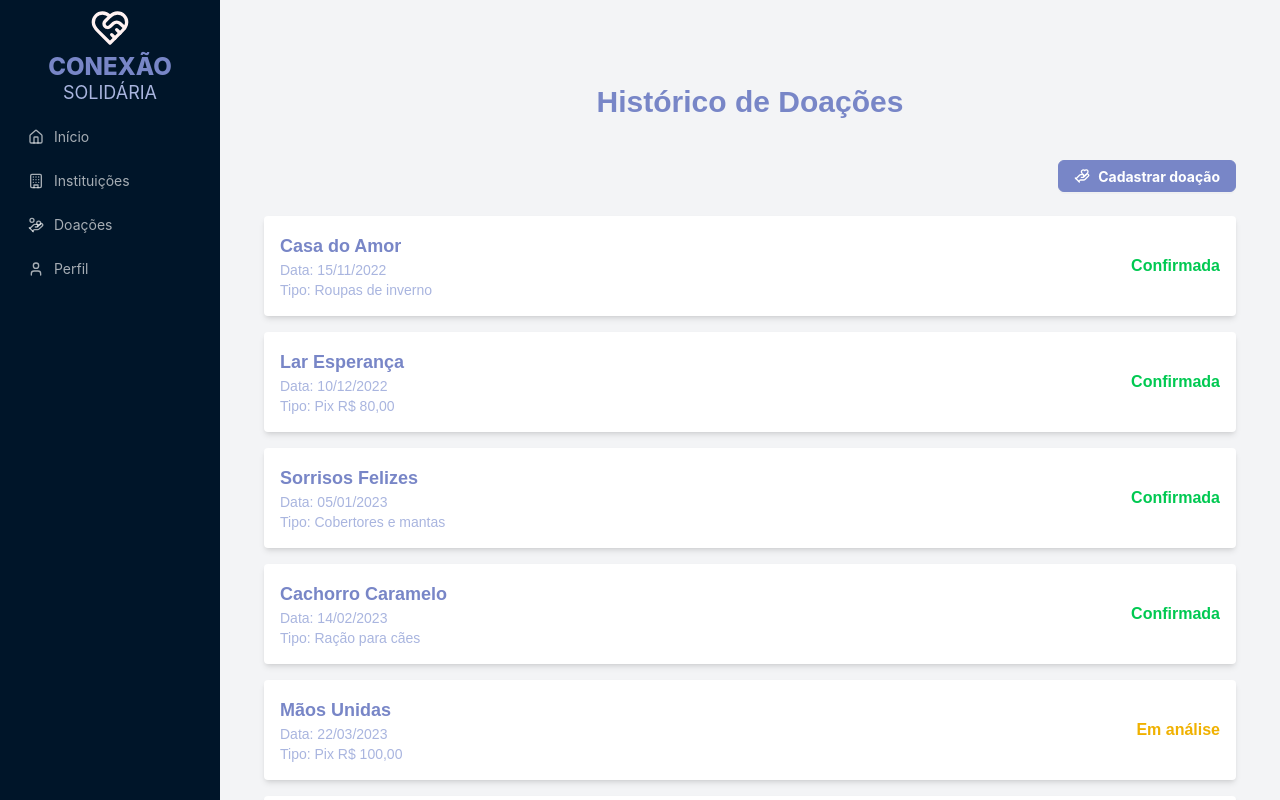
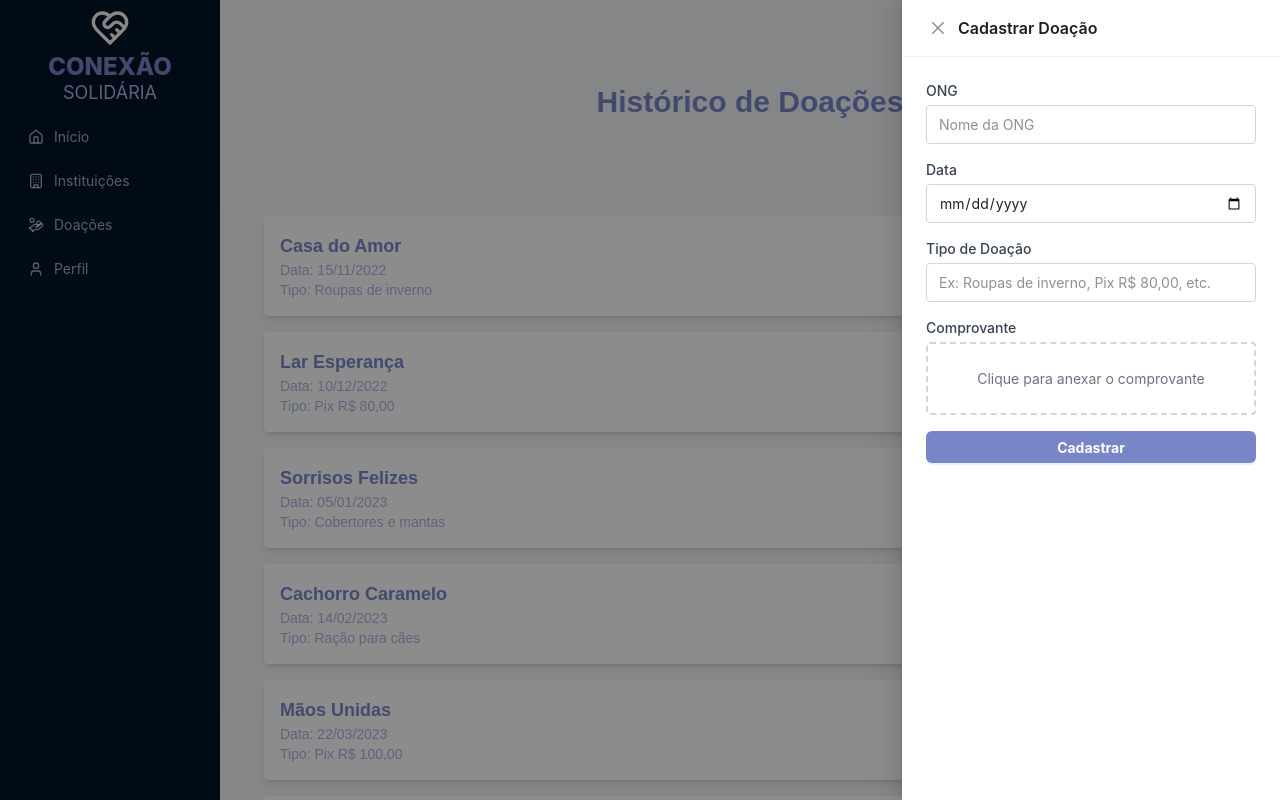
Before and after one commit to RamonPeixe/conexao-solidaria, a React (Vite) app: page /doacoes in a window 1280 px wide. Both pictures are taken after a click on the button "Cadastrar doação". Built offline with nearby package versions, Linux system fonts and the light colour scheme.

Commit message:
feat: adicona drawers

```diff
--- a/src/presentation/pages/Doacoes/index.tsx
+++ b/src/presentation/pages/Doacoes/index.tsx
@@ -1,7 +1,10 @@
-import { Button } from "antd";
+import { useState } from "react";
+import { Button, Drawer } from "antd";
 import { HandHeart } from "lucide-react";
 
 const Doacoes = () => {
+  const [drawerVisible, setDrawerVisible] = useState(false);
+
   const doacoes = [
     {
       ong: "Casa do Amor",
@@ -77,6 +80,7 @@ const Doacoes = () => {
           className="!bg-[#7886C7] !border-[#7886C7] !text-white !font-bold
                      !flex !items-center !justify-center gap-2
                      hover:!bg-[#A9B5DF] hover:!border-[#A9B5DF]"
+          onClick={() => setDrawerVisible(true)}
         >
           <HandHeart size={16} />
           Cadastrar doação
@@ -109,6 +113,70 @@ const Doacoes = () => {
           </div>
         ))}
       </div>
+
+      <Drawer
+        title="Cadastrar Doação"
+        placement="right"
+        onClose={() => setDrawerVisible(false)}
+        open={drawerVisible}
+      >
+        <div className="space-y-4">
+          <div>
+            <label className="block text-sm font-medium text-gray-700">
+              ONG
+            </label>
+            <input
+              type="text"
+              className="mt-1 block w-full border border-gray-300 rounded px-3 py-2"
+              placeholder="Nome da ONG"
+            />
+          </div>
+          <div>
+            <label className="block text-sm font-medium text-gray-700">
+              Data
+            </label>
+            <input
+              type="date"
+              className="mt-1 block w-full border border-gray-300 rounded px-3 py-2"
+            />
+          </div>
+          <div>
+            <label className="block text-sm font-medium text-gray-700">
+              Tipo de Doação
+            </label>
+            <input
+              type="text"
+              className="mt-1 block w-full border border-gray-300 rounded px-3 py-2"
+              placeholder="Ex: Roupas de inverno, Pix R$ 80,00, etc."
+            />
+          </div>
+          <div>
+            <label className="block text-sm font-medium text-gray-700">
+              Comprovante
+            </label>
+            <label
+              htmlFor="comprovante"
+              className="mt-1 block w-full border-2 border-dashed border-gray-300 rounded px-3 py-6 text-center cursor-pointer text-gray-500 hover:bg-gray-100"
+            >
+              Clique para anexar o comprovante
+              <input
+                id="comprovante"
+                type="file"
+                className="hidden"
+                accept="image/*,application/pdf"
+              />
+            </label>
+          </div>
+          <div>
+            <Button
+              type="primary"
+              className="w-full !bg-[#7886C7] hover:!bg-[#A9B5DF] !font-bold"
+            >
+              Cadastrar
+            </Button>
+          </div>
+        </div>
+      </Drawer>
     </div>
   );
 };
--- a/src/presentation/pages/Perfil/Index.tsx
+++ b/src/presentation/pages/Perfil/Index.tsx
@@ -1,13 +1,20 @@
-import { Button } from "antd";
+import { useState } from "react";
+import { Button, Drawer } from "antd";
 import { UserCircle } from "lucide-react";
+import qrPix from "../../../shared/assets/qrcode-pix.png";
 
 const Perfil = () => {
+  const [drawerVisible, setDrawerVisible] = useState(false);
+  const [depositMethod, setDepositMethod] = useState("cartao");
+
   return (
     <div className="py-16 px-6 bg-gray-100 min-h-screen">
       <div className="p-6 bg-white rounded shadow-md max-w-md mx-auto">
         <div className="flex flex-col items-center">
           <UserCircle size={100} className="text-[#A9B5DF]" />
-          <h2 className="text-2xl font-bold text-[#7886C7] mt-4">João da Silva</h2>
+          <h2 className="text-2xl font-bold text-[#7886C7] mt-4">
+            João da Silva
+          </h2>
           <p className="text-[#A9B5DF]">Idade: 30 anos</p>
         </div>
 
@@ -29,8 +36,8 @@ const Perfil = () => {
           </p>
           <Button
             size="middle"
-            className="!bg-[#7886C7] !border-[#7886C7] !text-white !font-bold
-                       hover:!bg-[#A9B5DF] hover:!border-[#A9B5DF]"
+            className="!bg-[#7886C7] !border-[#7886C7] !text-white !font-bold hover:!bg-[#A9B5DF] hover:!border-[#A9B5DF]"
+            onClick={() => setDrawerVisible(true)}
           >
             Depositar
           </Button>
@@ -42,6 +49,96 @@ const Perfil = () => {
           </Button>
         </div>
       </div>
+
+      <Drawer
+        title="Depositar"
+        placement="right"
+        onClose={() => setDrawerVisible(false)}
+        open={drawerVisible}
+      >
+        <div className="mb-4 flex space-x-4">
+          <button
+            onClick={() => setDepositMethod("cartao")}
+            className={`cursor-pointer px-4 py-2 rounded ${
+              depositMethod === "cartao"
+                ? "bg-[#7886C7] text-white"
+                : "bg-gray-200 text-gray-700"
+            }`}
+          >
+            Cartão de Crédito
+          </button>
+          <button
+            onClick={() => setDepositMethod("pix")}
+            className={`cursor-pointer px-4 py-2 rounded ${
+              depositMethod === "pix"
+                ? "bg-[#7886C7] text-white"
+                : "bg-gray-200 text-gray-700"
+            }`}
+          >
+            PIX
+          </button>
+        </div>
+
+        {depositMethod === "pix" ? (
+          <div className="flex flex-col items-center">
+            <p className="mb-4 text-center text-gray-700 font-medium">
+              Escaneie o código QR para pagar via PIX
+            </p>
+            <img src={qrPix} alt="QR Code Pix" className="w-64 h-64" />
+          </div>
+        ) : (
+          <form className="space-y-4">
+            <div>
+              <label className="block text-sm font-medium text-gray-700">
+                Nome Completo
+              </label>
+              <input
+                type="text"
+                className="mt-1 block w-full border border-gray-300 rounded px-3 py-2"
+                placeholder="Seu nome completo"
+              />
+            </div>
+            <div>
+              <label className="block text-sm font-medium text-gray-700">
+                Número do Cartão
+              </label>
+              <input
+                type="text"
+                className="mt-1 block w-full border border-gray-300 rounded px-3 py-2"
+                placeholder="0000 0000 0000 0000"
+              />
+            </div>
+            <div>
+              <label className="block text-sm font-medium text-gray-700">
+                Validade
+              </label>
+              <input
+                type="text"
+                className="mt-1 block w-full border border-gray-300 rounded px-3 py-2"
+                placeholder="MM/AA"
+              />
+            </div>
+            <div>
+              <label className="block text-sm font-medium text-gray-700">
+                CVV
+              </label>
+              <input
+                type="text"
+                className="mt-1 block w-full border border-gray-300 rounded px-3 py-2"
+                placeholder="123"
+              />
+            </div>
+            <div>
+              <Button
+                type="primary"
+                className="w-full !bg-[#7886C7] hover:!bg-[#A9B5DF] !font-bold"
+              >
+                Depositar
+              </Button>
+            </div>
+          </form>
+        )}
+      </Drawer>
     </div>
   );
 };
```
